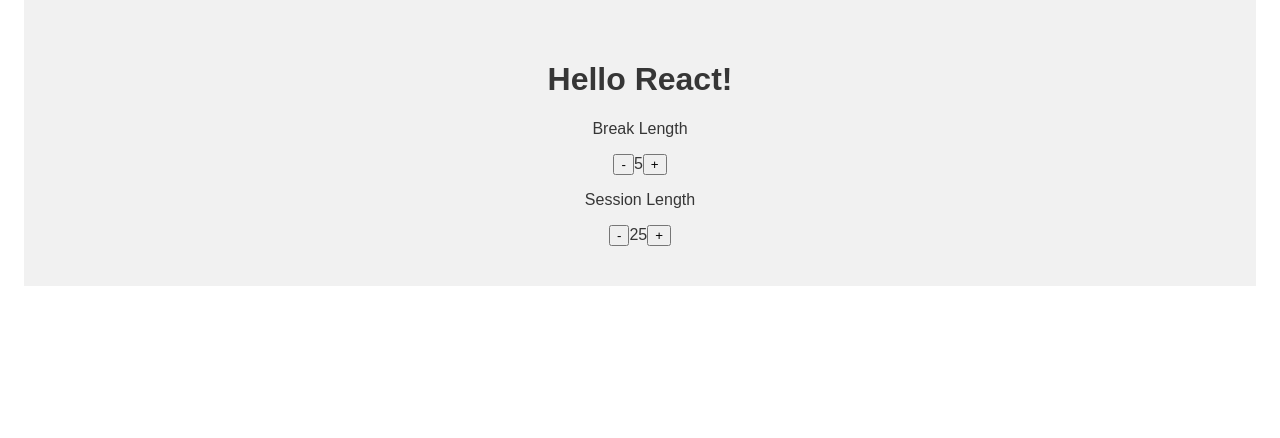
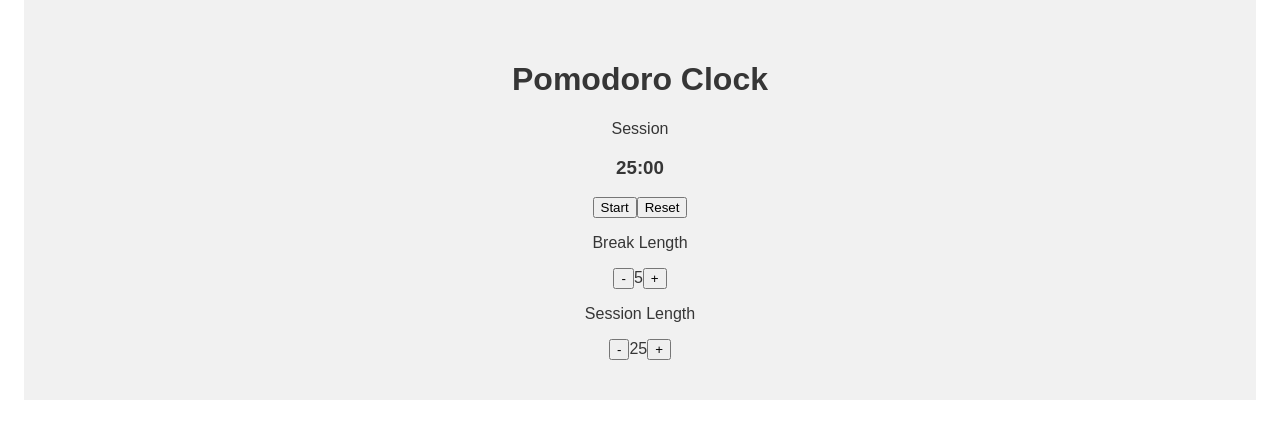
Before and after one commit to darbazali/pomodoro-clock, a React (Vite) app: page / in a window 1280 px wide. Shown: the top 438 px of the page. Built offline with nearby package versions, Linux system fonts and the light colour scheme.

Commit message:
create Timer

```diff
--- a/src/App.js
+++ b/src/App.js
@@ -3,11 +3,13 @@ import { render } from "react-dom";
 
 import BreakController from "./components/BreakController";
 import SessionController from "./components/SessionController";
+import Timer from './components/Timer';
 
 const App = () => {
   return (
     <div>
-      <h1>Hello React!</h1>
+      <h1>Pomodoro Clock</h1>
+      <Timer />
       <BreakController />
       <SessionController />
     </div>
--- /dev/null
+++ b/src/components/Timer.js
@@ -0,0 +1,19 @@
+import React from "react";
+
+const Timer = (props) => {
+  return (
+    <div id="timer-label">
+      <p>{props.status || "Session"}</p>
+      <h3 id="time-left">{props.timer || "25:00"}</h3>
+
+      <button id="start_stop" onClick={props.handleStartStop}>
+        Start
+      </button>
+      <button id="reset" onClick={props.handleReset}>
+        Reset
+      </button>
+    </div>
+  );
+};
+
+export default Timer;
```
